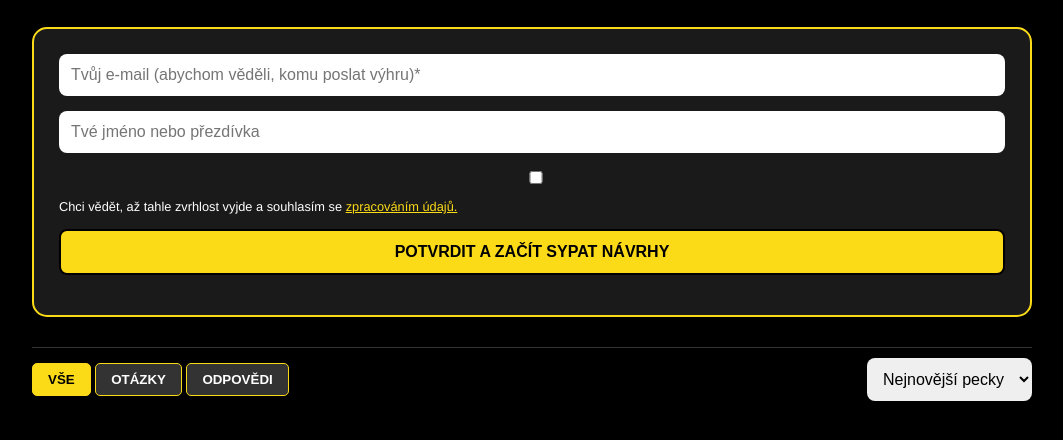
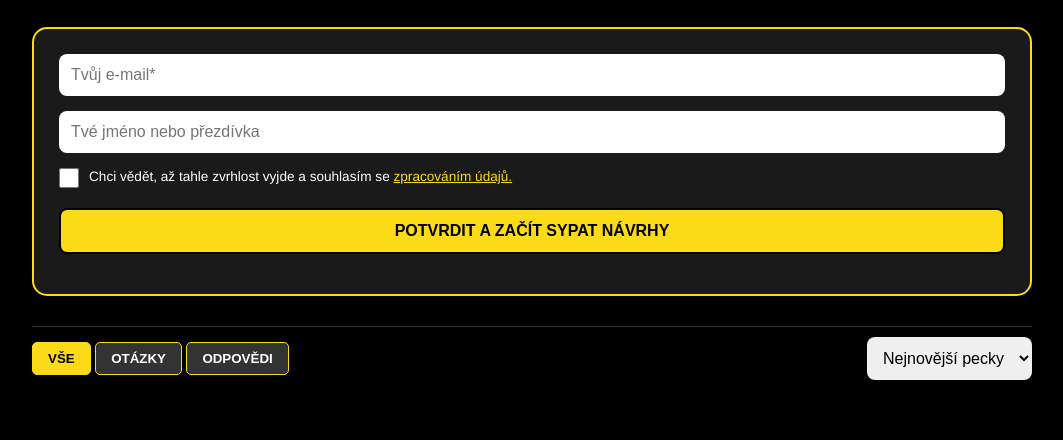
Before and after one commit to DickObraz1/hlasovani-karty, a plain HTML site: page index.html in a window 1280 px wide. Shown: the part 82-522 px from the top of the page, without its empty margins (108-1171 px from the left). Drawn offline with nearby package versions, Linux system fonts and the light colour scheme; no server answers.

Commit message:
Update index.html
Checkbox: Přidán .consent-container, který drží čtvereček a text v jedné řadě.

Fix rozměrů: Checkbox má teď napevno nastavenou velikost, aby ho neroztáhlo globální nastavení pro ostatní inputy.

Schování štítku: Veřejnost už nevidí zelený "Oficiální výběr" (zůstává jen v adminu).

Vtipy: Všechny hlášky jsou zpět.

```diff
--- a/index.html
+++ b/index.html
@@ -11,27 +11,28 @@
 
         h1 { text-align: center; color: var(--yellow); text-transform: uppercase; letter-spacing: 2px; margin-bottom: 30px; font-weight: 900; }
 
-        /* Registrace */
+        /* Sekce přihlášení */
         .user-info-section { background: #1a1a1a; padding: 25px; border-radius: 15px; border: 2px solid var(--yellow); margin-bottom: 30px; }
         .hidden { display: none; }
 
-        /* Pozdrav */
-        .user-welcome { margin-bottom: 20px; font-size: 1.1rem; }
+        /* Flexbox pro checkbox a text vedle sebe */
+        .consent-container { display: flex; align-items: flex-start; gap: 10px; margin-bottom: 20px; cursor: pointer; }
+        .consent-container input[type="checkbox"] { width: 20px !important; height: 20px !important; margin: 0 !important; cursor: pointer; flex-shrink: 0; }
+        .consent-text { font-size: 0.85rem; line-height: 1.3; text-align: left; color: var(--white); }
 
         /* Návrhová sekce */
         .add-suggestion { background: #1a1a1a; padding: 30px; border-radius: 15px; border: 3px dashed var(--yellow); margin-bottom: 40px; position: relative; }
-
         .promo-box { background: var(--yellow); color: var(--black); padding: 20px; border-radius: 15px; margin-bottom: 25px; text-align: center; border: 3px solid var(--white); }
         .promo-box h4 { margin: 0 0 10px 0; font-size: 1.2rem; text-transform: uppercase; }
         .promo-box p { margin: 0; font-weight: bold; font-size: 0.95rem; line-height: 1.4; }
 
-        /* Filtry */
+        /* Ovládací prvky */
         .controls { display: flex; justify-content: space-between; align-items: center; flex-wrap: wrap; gap: 15px; margin-bottom: 30px; padding-top: 10px; border-top: 1px solid #333; }
         .filter-group button { background: #333; color: white; border: 1px solid var(--yellow); padding: 8px 15px; cursor: pointer; border-radius: 5px; font-weight: bold; }
         .filter-group button.active { background: var(--yellow); color: var(--black); }
         .sort-group select { background: #333; color: white; border: 1px solid var(--yellow); padding: 8px; border-radius: 5px; }
 
-        /* Karty */
+        /* Grid karet */
         #cardsList { display: grid; grid-template-columns: repeat(auto-fill, minmax(220px, 1fr)); gap: 20px; }
         .card {
             aspect-ratio: 2.5/3.5; padding: 20px; border-radius: 14px; display: flex; flex-direction: column;
@@ -39,9 +40,6 @@
             position: relative; border: 4px solid transparent; box-sizing: border-box; transition: 0.3s;
         }
         .card:hover { transform: translateY(-5px); }
-        .card-highlight { border: 5px solid #00ff00 !important; animation: pulse 2s infinite; }
-        @keyframes pulse { 0% { box-shadow: 0 0 0 0px rgba(0, 255, 0, 0.4); } 70% { box-shadow: 0 0 0 15px rgba(0, 255, 0, 0); } 100% { box-shadow: 0 0 0 0px rgba(0, 255, 0, 0); } }
-
         .card-otázka { background: var(--yellow); border-color: var(--black); }
         .card-odpověď { background: var(--white); border-color: var(--yellow); }
         .card h3 { margin: 0; font-size: 1.3rem; line-height: 1.25; font-weight: bold; word-wrap: break-word; padding-top: 10px; }
@@ -53,7 +51,6 @@
         .btn-share { flex: 1; background: transparent; border: 2px solid var(--black); border-radius: 8px; cursor: pointer; display: flex; align-items: center; justify-content: center; font-size: 1.2rem; }
         .brand-subtext { font-size: 0.55rem; text-transform: uppercase; font-weight: 900; opacity: 0.8; }
 
-        /* Inputy */
         input, select, .submit-btn { width: 100%; padding: 12px; margin-bottom: 15px; border-radius: 8px; border: none; font-size: 1rem; box-sizing: border-box; }
         .submit-btn { background: var(--yellow); color: var(--black); font-weight: bold; text-transform: uppercase; cursor: pointer; border: 2px solid var(--black); }
         .char-counter { text-align: right; margin-top: -10px; margin-bottom: 10px; font-size: 0.75rem; color: #888; font-weight: bold; }
@@ -68,11 +65,14 @@
     <h1>⚡ ROZHODNI O NOVÉ EDICI ⚡</h1>
 
     <div id="userInfoSection" class="user-info-section">
-        <input type="email" id="userEmail" placeholder="Tvůj e-mail (abychom věděli, komu poslat výhru)*">
+        <input type="email" id="userEmail" placeholder="Tvůj e-mail*">
         <input type="text" id="userName" placeholder="Tvé jméno nebo přezdívka">
-        <label style="font-size: 0.8rem; display: block; margin-bottom: 15px;">
-            <input type="checkbox" id="marketingConsent"> Chci vědět, až tahle zvrhlost vyjde a souhlasím se <a href="https://www.dickobraz.cz/podminky-ochrany-osobnich-udaju" target="_blank">zpracováním údajů.</a>
+
+        <label class="consent-container">
+            <input type="checkbox" id="marketingConsent">
+            <span class="consent-text">Chci vědět, až tahle zvrhlost vyjde a souhlasím se <a href="https://www.dickobraz.cz/podminky-ochrany-osobnich-udaju" target="_blank">zpracováním údajů.</a></span>
         </label>
+
         <button onclick="saveUser()" class="submit-btn">POTVRDIT A ZAČÍT SYPAT NÁVRHY</button>
     </div>
 
@@ -178,7 +178,6 @@
             cardsWithVotes.forEach(card => {
                 const cardDiv = document.createElement('div');
                 cardDiv.className = `card card-${card.card_type || 'otázka'}`;
-                if (card.id == highlightId) cardDiv.classList.add('card-highlight');
 
                 const hlasSlovo = getDeclension(card.totalVotes, ['HLAS', 'HLASY', 'HLASŮ']);
 
@@ -231,7 +230,6 @@
             const btn = document.getElementById('submitSuggestionBtn');
             btn.disabled = true; btn.innerText = "KONTROLUJU TVÉ PROHŘEŠKY...";
 
-            // REÁLNÁ KONTROLA V DATABÁZI
             const { data: existingCards } = await _supabase.from('cards').select('id').eq('user_email', email);
 
             if (existingCards && existingCards.length >= 3) {
```
